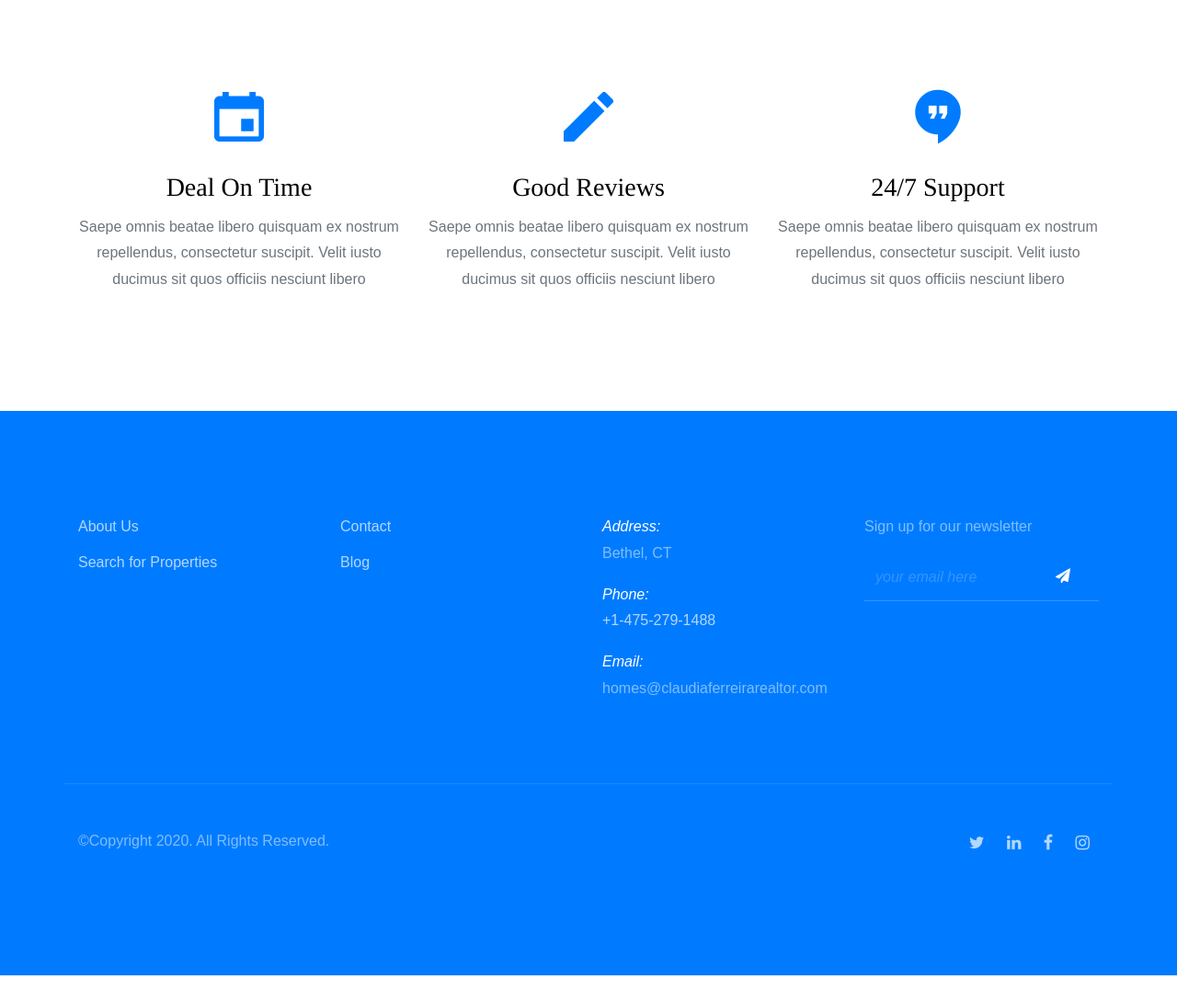
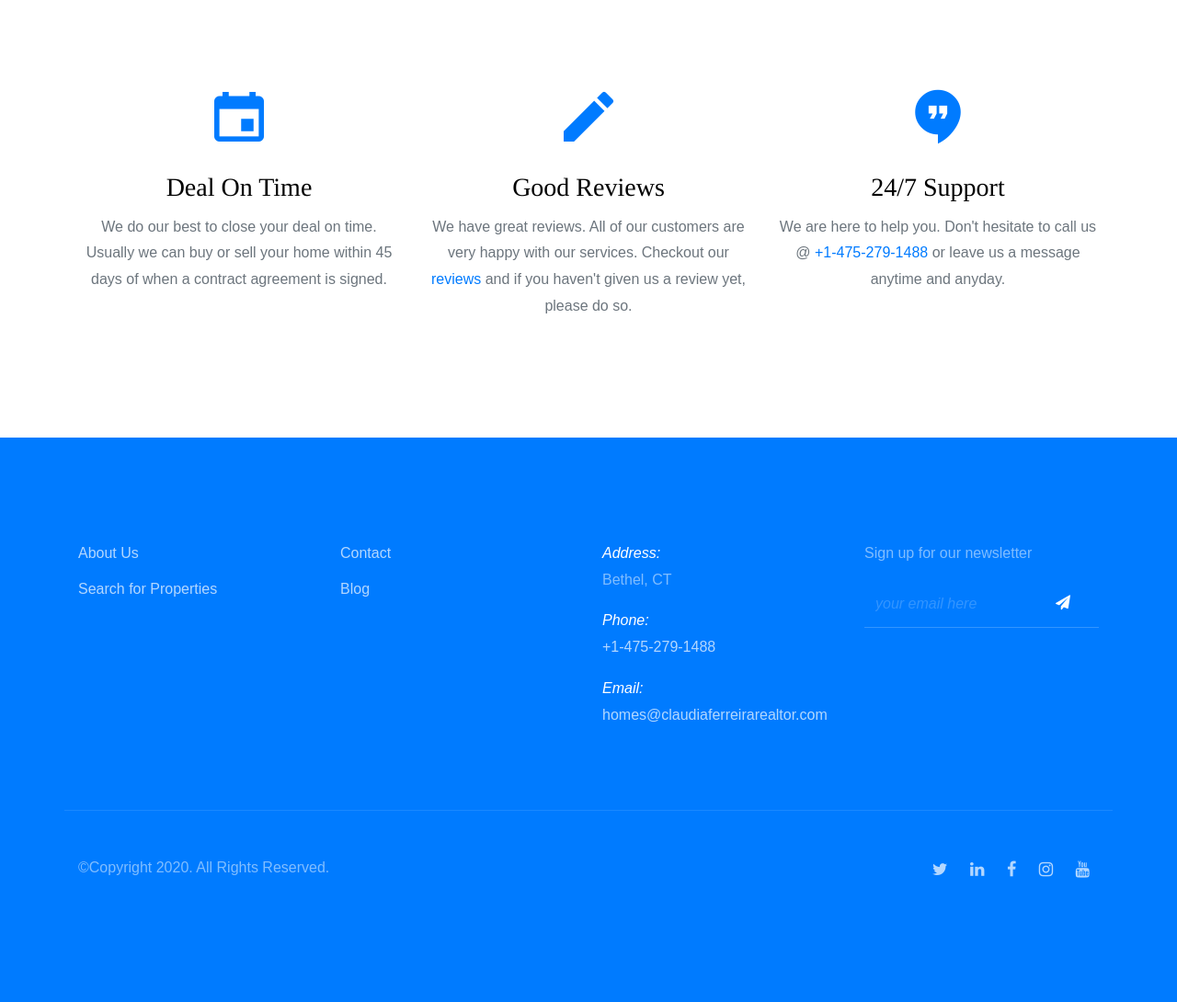
Before and after one commit to brunonader/claudiaferreirarealtor.com, a PHP site: page /happy-forth-of-july-2020.html in a window 1280 px wide. Shown: the part 1212-2302 px from the top of the page at 92% size. Before the commit the page ends 2273 px from the top, so only its background shows below. Run offline with PHP 8.4, Linux system fonts and the light colour scheme; some web fonts are replaced.

Commit message:
styling some components

```diff
--- a/contact.php
+++ b/contact.php
@@ -116,7 +116,7 @@
               <div class="col-md-10 ml-auto contact-info">
                 <p><span class="d-block">Address:</span> <span style="font-size: 23px;">Bethel, CT</span></p>
                 <p><span class="d-block">Phone:</span> <span style="font-size: 23px;">
-                <a href="tel:+1-475-279-1488">+1-475-279-1488</a></span></p>
+                <a href="tel:+1-475-279-1488" style="color: white;">+1-475-279-1488</a></span></p>
                 <p><span class="d-block">Email:</span> <span style="font-size: 23px;">
                 <a href="mailto:homes@claudiaferreirarealtor.com" style="color: white;">homes@claudiaferreirarealtor.com</a></span></p>
               </div>
--- a/happy-forth-of-july-2020.html
+++ b/happy-forth-of-july-2020.html
@@ -56,16 +56,20 @@
                       <div class="col-md-6 mb-5">
                         <h3>Contact Info</h3>
                         <p>Bethel, CT</p>
-                        <p>homes@claudiaferreirarealtor.com</p>
+                        <p>
+                          <a href="mailto:homes@claudiaferreirarealtor.com">
+                          homes@claudiaferreirarealtor.com</a></p>
                         <p><a href="tel:+1-475-279-1488">+1-475-279-1488</a></p>
 
                       </div>
                       <div class="col-md-6">
                         <h3>Connect With Us</h3>
                         <ul class="list-unstyled">
-                          <li><a href="https://twitter.com/claudiafrealtor">Twitter</a></li>
-                          <li><a href="https://www.facebook.com/claudiamferreirarealtor">Facebook</a></li>
-                          <li><a href="https://www.instagram.com/claudiaferreirarealtor/">Instagram</a></li>
+                          <li><a href="https://twitter.com/claudiafrealtor" target="_blank">Twitter</a></li>
+                          <li><a href="https://www.facebook.com/claudiamferreirarealtor" target="_blank">Facebook</a></li>
+                          <li><a href="https://www.instagram.com/claudiaferreirarealtor/" target="_blank">Instagram</a></li>
+                          <li><a href="https://www.linkedin.com/in/claudia-ferreira-realtor/" target="_blank">LinkedIn</a></li>
+                          <li><a href="https://www.youtube.com/channel/UCdHZaRHbUblzKfKlz4BW3IQ" target="_blank">YouTube</a></li>
                         </ul>
                       </div>
                     </div>
@@ -111,20 +115,17 @@
         <div class="col-md-6 mb-4 mb-lg-0 col-lg-4 text-center">
           <span class="ion-android-calendar display-3 text-primary"></span>
           <h3 class="card-title">Deal On Time</h3>
-          <p>Saepe omnis beatae libero quisquam ex nostrum repellendus, consectetur suscipit. Velit iusto ducimus sit
-            quos officiis nesciunt libero</p>
+          <p>We do our best to close your deal on time. Usually we can buy or sell your home within 45 days of when a contract agreement is signed.</p>
         </div>
         <div class="col-md-6 mb-4 mb-lg-0 col-lg-4 text-center">
           <span class="ion-android-create display-3 text-primary"></span>
           <h3 class="card-title">Good Reviews</h3>
-          <p>Saepe omnis beatae libero quisquam ex nostrum repellendus, consectetur suscipit. Velit iusto ducimus sit
-            quos officiis nesciunt libero</p>
+          <p>We have great reviews. All of our customers are very happy with our services. Checkout our <a href="https://g.page/claudiaferreirarealtor/review?rc">reviews</a> and if you haven't given us a review yet, please do so.</p>
         </div>
         <div class="col-md-6 mb-4 mb-lg-0 col-lg-4 text-center">
           <span class="ion-android-hangout display-3 text-primary"></span>
           <h3 class="card-title">24/7 Support</h3>
-          <p>Saepe omnis beatae libero quisquam ex nostrum repellendus, consectetur suscipit. Velit iusto ducimus sit
-            quos officiis nesciunt libero</p>
+          <p>We are here to help you. Don't hesitate to call us @ <a href="tel:+1-475-279-1488">+1-475-279-1488</a> or leave us a message anytime and anyday.</p>
         </div>
       </div>
     </div>
@@ -148,7 +149,10 @@
         <div class="col-md-3 mb-5 pr-md-5 contact-info">
           <p><span class="d-block">Address:</span> <span>Bethel, CT</span></p>
           <p><span class="d-block">Phone:</span> <span><a href="tel:+1-475-279-1488">+1-475-279-1488</a></span></p>
-          <p><span class="d-block">Email:</span> <span>homes@claudiaferreirarealtor.com</span></p>
+          <p><span class="d-block">Email:</span> <span>
+              <a href="mailto:homes@claudiaferreirarealtor.com">
+              homes@claudiaferreirarealtor.com</a>
+          </span></p>
         </div>
         <div class="col-md-3 mb-5">
           <p>Sign up for our newsletter</p>
@@ -164,10 +168,11 @@
         <p class="col-md-6 text-left">&copy;Copyright 2020. All Rights Reserved.</p>
 
         <p class="col-md-6 text-right social">
-          <a href="https://twitter.com/claudiafrealtor"><span class="fa fa-twitter"></span></a>
-          <a href="https://www.linkedin.com/in/claudia-ferreira-realtor/"><span class="fa fa-linkedin"></span></a>
-          <a href="https://www.facebook.com/claudiamferreirarealtor/"><span class="fa fa-facebook"></span></a>
-          <a href="https://www.instagram.com/claudiaferreirarealtor/"><span class="fa fa-instagram"></span></a>
+          <a href="https://twitter.com/claudiafrealtor" target="_blank"><span class="fa fa-twitter"></span></a>
+            <a href="https://www.linkedin.com/in/claudia-ferreira-realtor/" target="_blank"><span class="fa fa-linkedin"></span></a>
+            <a href="https://www.facebook.com/claudiamferreirarealtor/" target="_blank"><span class="fa fa-facebook"></span></a>
+            <a href="https://www.instagram.com/claudiaferreirarealtor/" target="_blank"><span class="fa fa-instagram"></span></a>
+            <a href="https://www.youtube.com/channel/UCdHZaRHbUblzKfKlz4BW3IQ" target="_blank"><span class="fa fa-youtube"></span></a>
         </p>
       </div>
     </div>
```
